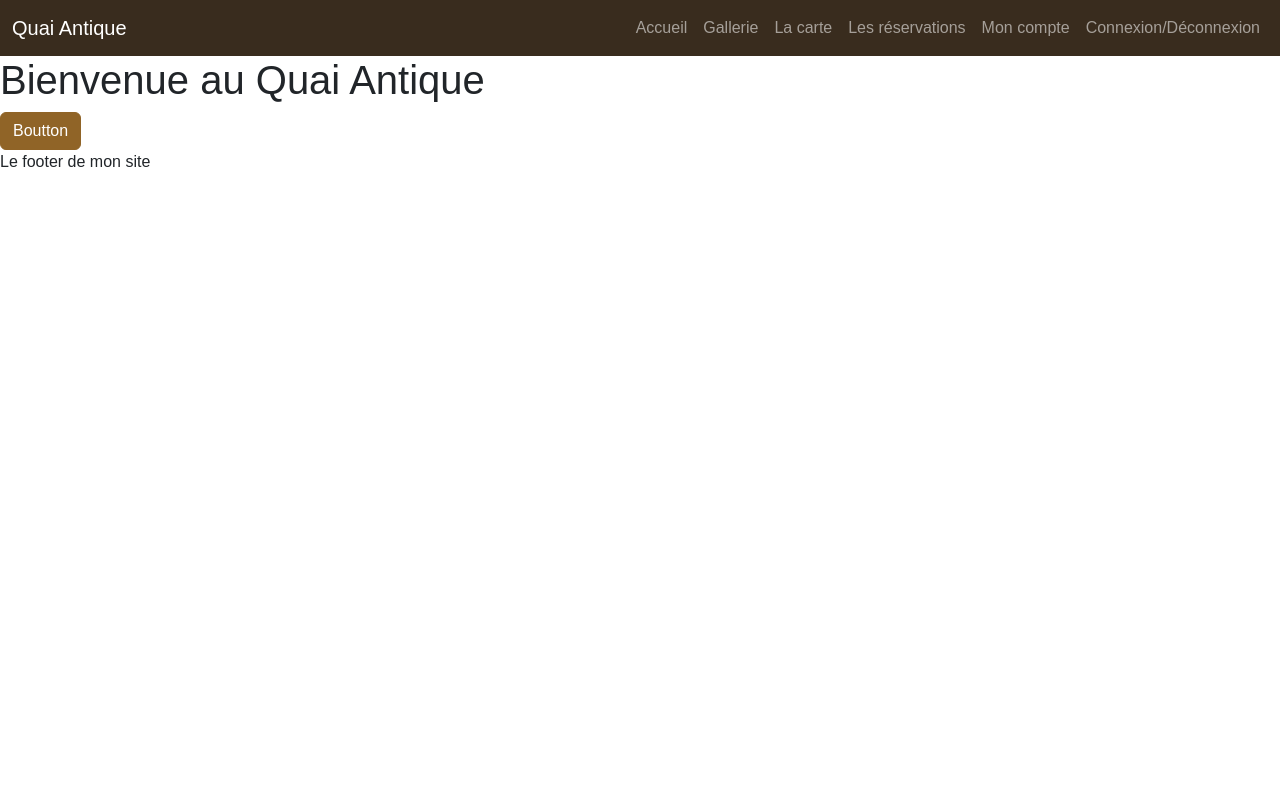
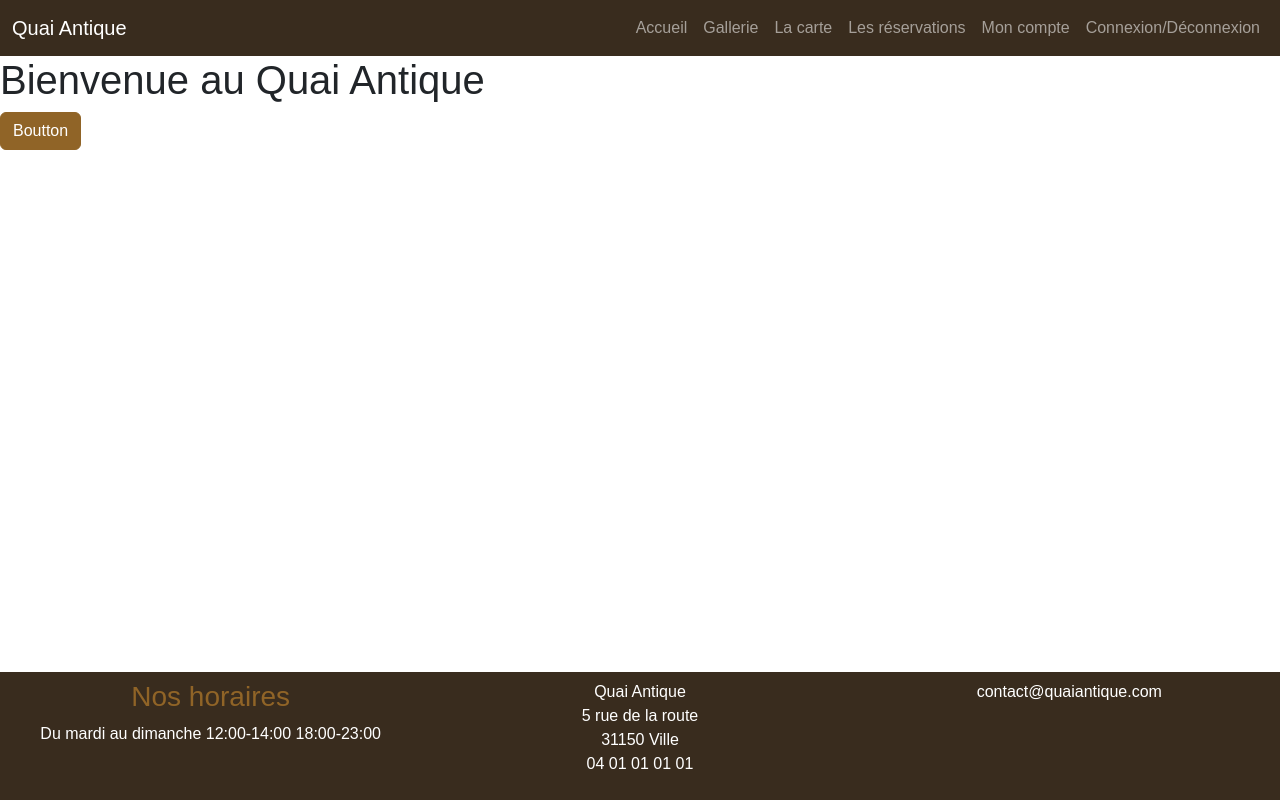
Before and after one commit to Y-rog/Quai-Antique-Restaurant, a website with bundled scripts: page index.html in a window 1280 px wide. Built offline with nearby package versions, Linux system fonts and the light colour scheme; files whose address does not match are found by name; a web font is replaced by a local one.

Commit message:
add footer

```diff
--- a/index.html
+++ b/index.html
@@ -52,7 +52,24 @@
         <!-- Le contenu de la page sera injectée ici-->
     </main>
 
-    <footer> Le footer de mon site </footer>
+    <footer class="bg-dark text-white text-center p-2">
+        <div class="row">
+            <div class="col-12 col-lg-4">
+                <h3 class="text-primary">Nos horaires</h3>
+                <p>Du mardi au dimanche 12:00-14:00 18:00-23:00</p>
+            </div>
+            <div class="col-6 col-lg-4">
+                <p>Quai Antique <br />
+                    5 rue de la route <br />
+                    31150 Ville <br />
+                    04 01 01 01 01 <br />
+                </p>
+            </div>
+            <div class="col-6 col-lg-4">
+                <p>contact@quaiantique.com</p>
+            </div>
+        </div>
+    </footer>
 
     <script type="module" src="Router/router.js"></script>
     <script src="node_modules/bootstrap/dist/js/bootstrap.bundle.min.js"></script>
--- a/scss/main.scss
+++ b/scss/main.scss
@@ -1,2 +1,17 @@
 @import url("/node_modules/bootstrap-icons/font/bootstrap-icons.css");
 @import 'custom';
+
+html {
+    position: relative;
+    min-height: 100%;
+}
+
+main {
+    margin-bottom: 250px;
+}
+
+footer {
+    position: absolute;
+    bottom: 0;
+    width: 100%;
+}
```
Also changed, not shown: scss/main.css, 1 other file.
